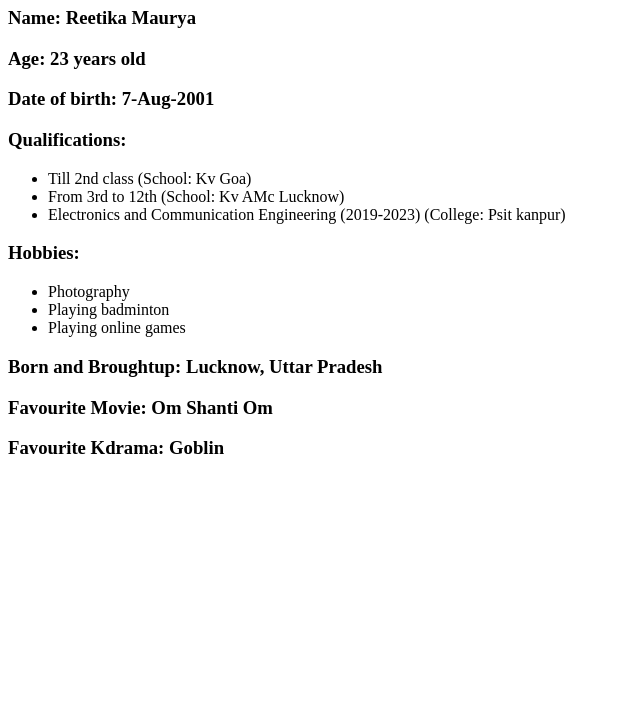
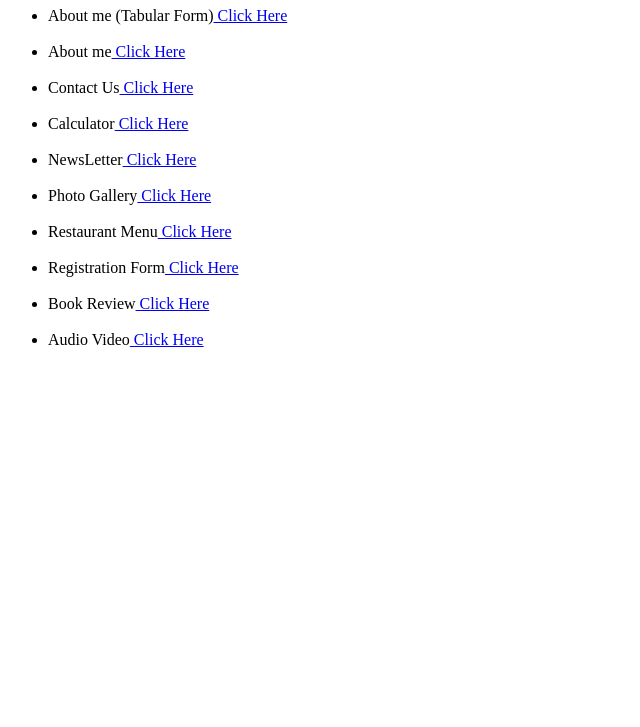
Before and after one commit to reetika7/HtmlDevelopment, a plain HTML site: page index.html in a window 1280 px wide. Shown: the part 73-800 px from the top of the page, without its empty margins (0-640 px from the left). Drawn offline with Linux system fonts and the light colour scheme.

Commit message:
index.html for demo url

```diff
--- a/index.html
+++ b/index.html
@@ -3,31 +3,30 @@
 <head>
     <meta charset="UTF-8">
     <meta name="viewport" content="width=device-width, initial-scale=1.0">
-    <title>About Me</title>
+    <title>Html Demos</title>
 </head>
 <body>
-    <h1>About Me</h1>
-    <section class="about-me">
-        <h3>Name: <span>Reetika Maurya</span></h3>
-        <h3>Age: <span>23 years old</span></h3>
-        <h3>Date of birth: <span>7-Aug-2001</span></h3>
-        <h3>Qualifications:</h3>
-            <ul>
-                <li>Till 2nd class (School: Kv Goa)</li>
-                <li>From 3rd to 12th (School: Kv AMc Lucknow)</li>
-                <li>Electronics and Communication Engineering (2019-2023) (College: Psit kanpur)</li>
-            </ul>
-        <h3>Hobbies:</h3>
-            <ul>
-                <li>Photography</li>
-                <li>Playing badminton</li>
-                <li>Playing online games</li>
-            </ul>
-        <h3>Born and Broughtup: <span>Lucknow, Uttar Pradesh</span></h3>
-        <h3>Favourite Movie: <span>Om Shanti Om</span></h3>
-        <h3>Favourite Kdrama: <span>Goblin</span></h3>
-    </section>
-
-
+    <h1>Only Html Implementation</h1>
+    <ul>
+        <li>About me (Tabular Form)<a href="aboutme.html"> Click Here</a></li>
+        <br>
+        <li>About me<a href="index1.html"> Click Here</a></li>
+        <br>
+        <li>Contact Us<a href="contactme.html"> Click Here</a></li>
+        <br>
+        <li>Calculator<a href="calculator.html"> Click Here</a></li>
+        <br>
+        <li>NewsLetter<a href="newsletter.html"> Click Here</a></li>
+        <br>
+        <li>Photo Gallery<a href="photoGallery.html"> Click Here</a></li>
+        <br>
+        <li>Restaurant Menu<a href="restaurantMenu.html"> Click Here</a></li>
+        <br>
+        <li>Registration Form<a href="registrationForm.html"> Click Here</a></li>
+        <br>
+        <li>Book Review<a href="bookReview.html"> Click Here</a></li>
+        <br>
+        <li>Audio Video<a href="audioVideo.html"> Click Here</a></li>
+    </ul>
 </body>
 </html>
```
Also changed, not shown: index1.html (added, +33 -0 lines).
